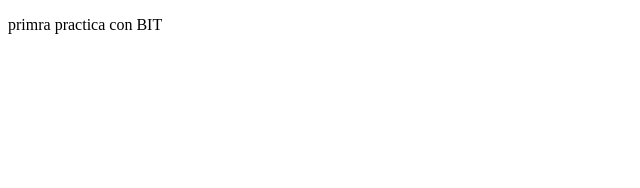
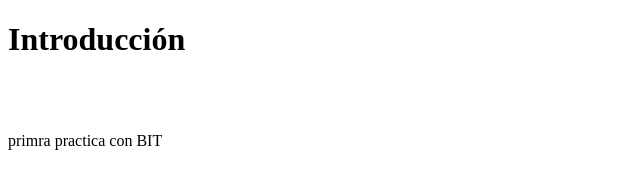
Before and after one commit to Manuelfsk/Api_actividad_4, a plain HTML site: page index.html in a window 1280 px wide. Shown: the whole page, without its empty margins (0-640 px from the left). Drawn offline with Linux system fonts and the light colour scheme.

Commit message:
se creo titulo 1

```diff
--- a/index.html
+++ b/index.html
@@ -6,6 +6,7 @@
     <title>Document</title>
 </head>
 <body>
+    <h1>Introducción </h1><br><br>
     <p>primra practica con BIT</p>
 </body>
 </html>
```
